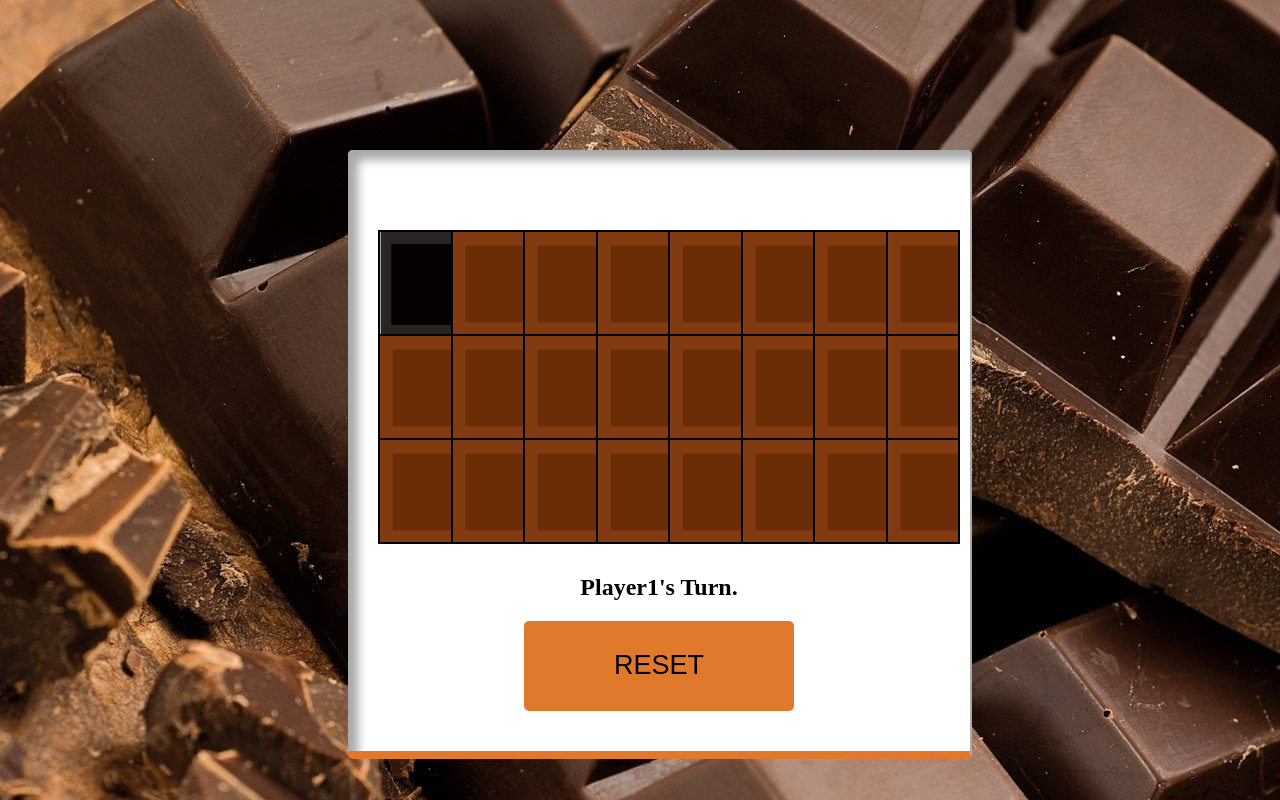
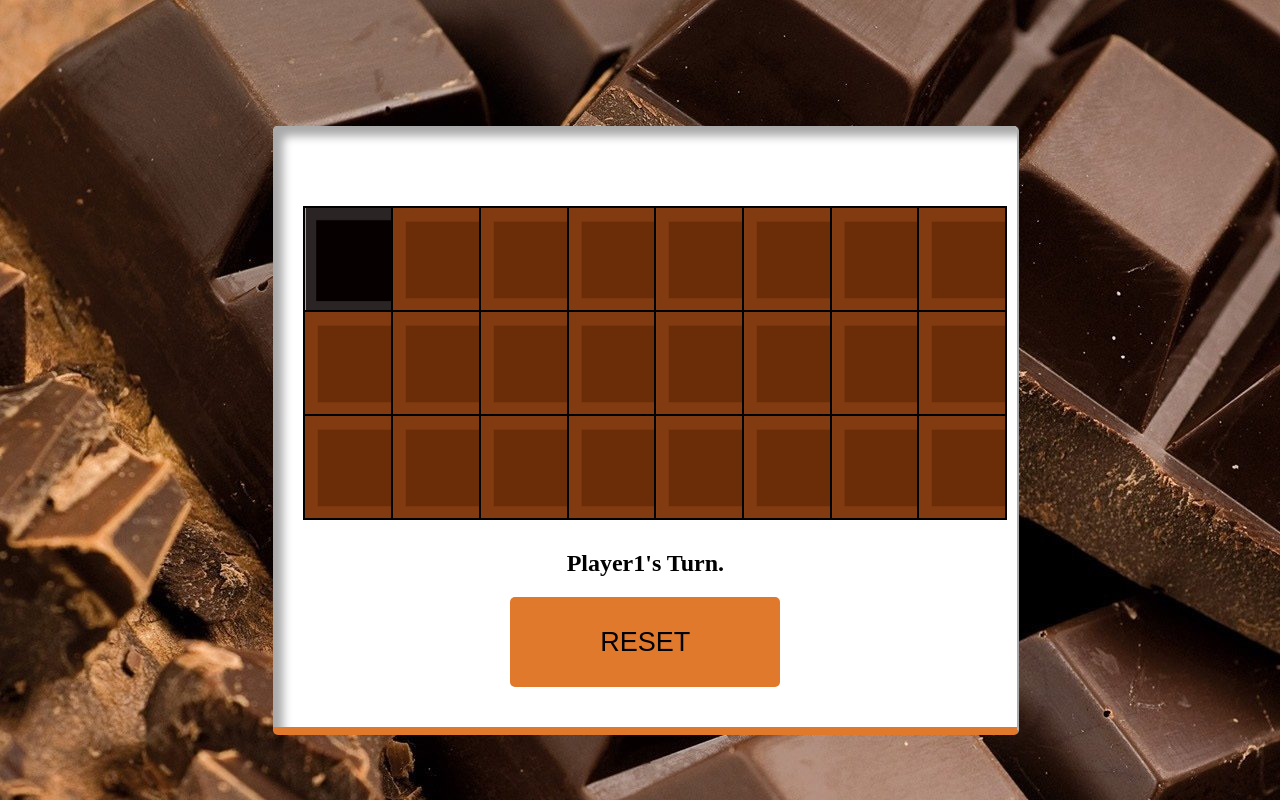
Before and after one commit to Salman-Shaik/chomp, a plain HTML site: page src/main.html in a window 1280 px wide. Drawn offline with Linux system fonts and the light colour scheme.

Commit message:
slight change in css to make view device independent

```diff
--- a/src/css/master.css
+++ b/src/css/master.css
@@ -24,7 +24,7 @@ h2{
   background-repeat: no-repeat;
 }
 .bar{
-  margin:150px 300px 0px 340px;
+  margin:10% 20% 0% 21%;
   border-bottom: 8px solid  #e1792d;
   border-right: 2px solid darkGrey;
   padding-top: 30px;
```
